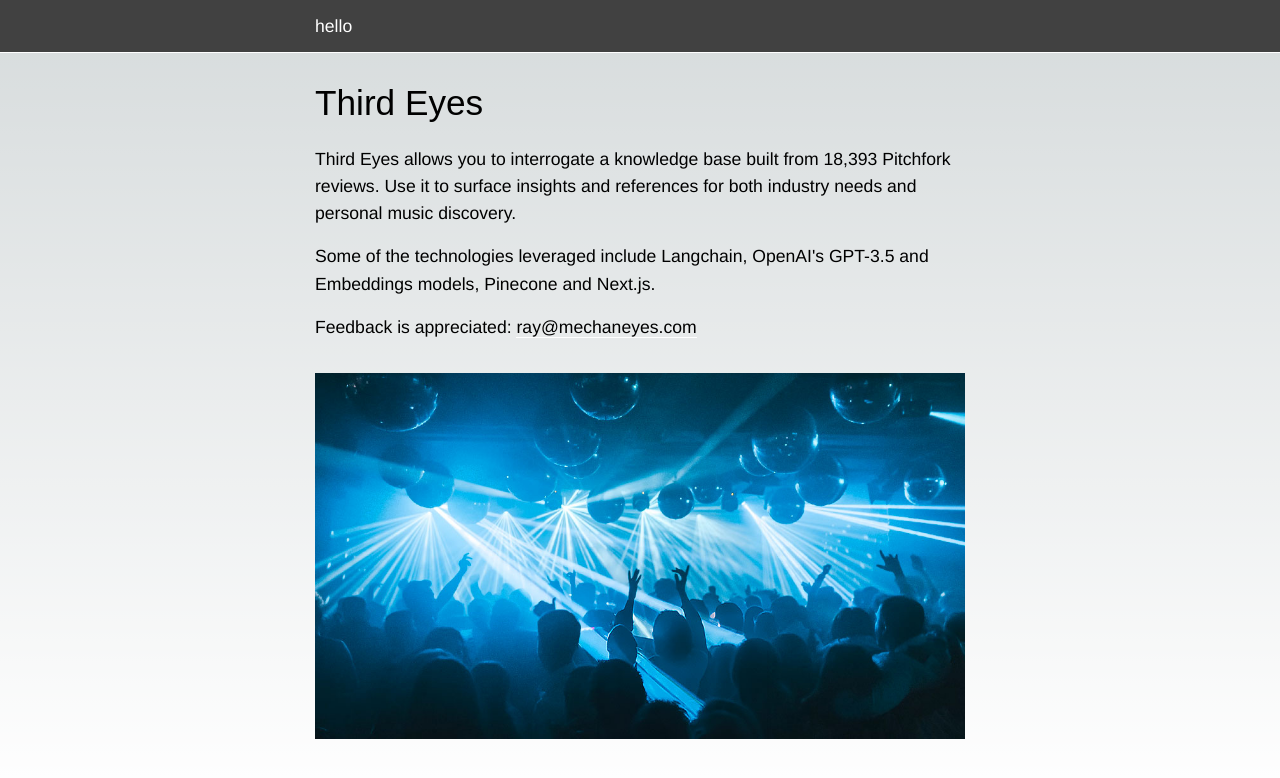
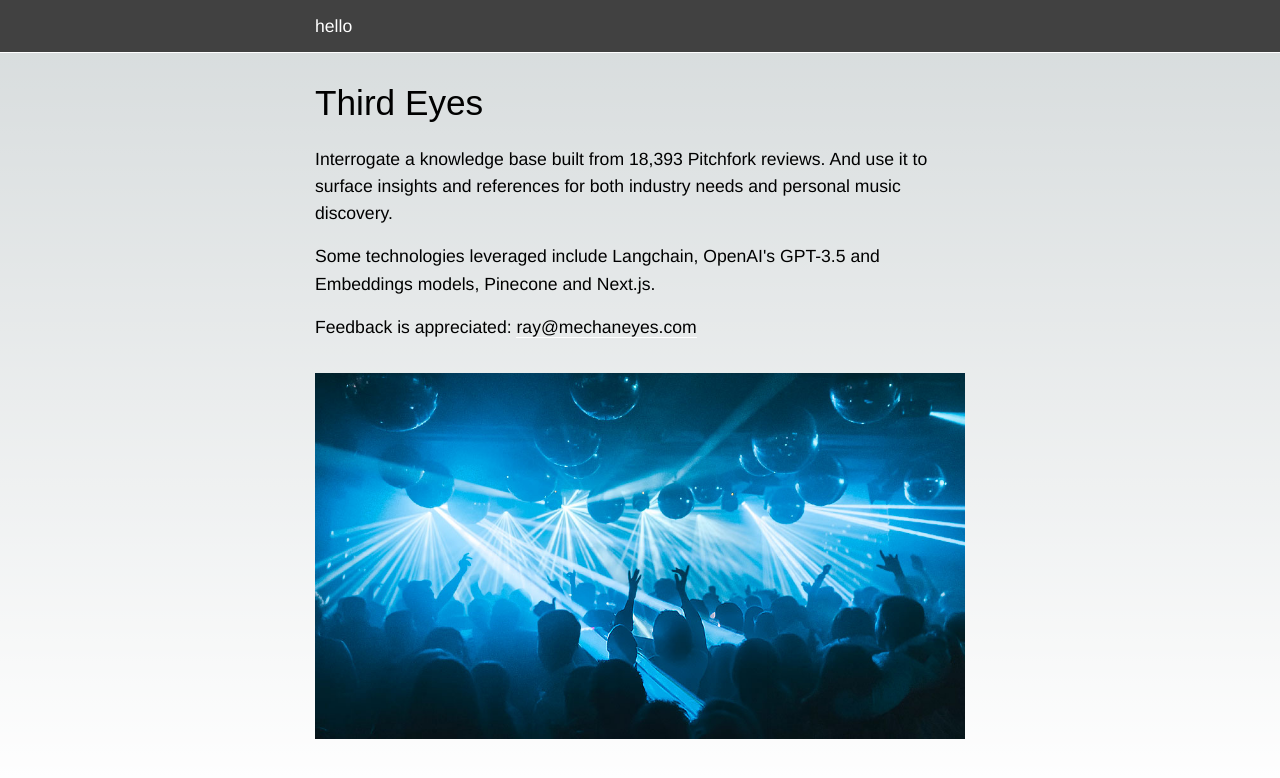
Before and after one commit to mechaneyes/aframe, a Next.js app: page / in a window 1280 px wide. Shown: the top 778 px of the page. Built offline with nearby package versions, Linux system fonts and the light colour scheme; a web font is replaced by a local one.

Commit message:
copy update

```diff
--- a/app/layout.tsx
+++ b/app/layout.tsx
@@ -4,6 +4,7 @@ import './globals.css'
 
 const inter = Inter({ subsets: ['latin'] })
 
+// https://nextjs.org/docs/app/api-reference/functions/generate-metadata
 export const metadata = {
   title: 'ThirdEyes',
   description: 'Interrogate Pitchfork Reviews via GPT-3.5',
@@ -13,11 +14,6 @@ export const metadata = {
     url: 'https://hearincolor.com',
     siteName: 'ThirdEyes',
     images: [
-      // {
-      //   url: 'https://nextjs.org/og.png',
-      //   width: 800,
-      //   height: 600,
-      // },
       {
         url: 'https://hearincolor.com/_next/image?url=%2Fthird-eyes-og.jpg&w=1200&q=75',
         width: 1200,
--- a/app/page.js
+++ b/app/page.js
@@ -225,13 +225,13 @@ export default function Home() {
       >
         <h1 className="introduction__title">Third Eyes</h1>
         <p className="introduction__description">
-          Third Eyes allows you to interrogate a knowledge base built from
-          18,393 Pitchfork reviews. Use it to surface insights and references
-          for both industry needs and personal music discovery.
+          Interrogate a knowledge base built from 18,393 Pitchfork reviews. And
+          use it to surface insights and references for both industry needs and
+          personal music discovery.
         </p>
         <p>
-          Some of the technologies leveraged include Langchain, OpenAI&apos;s
-          GPT-3.5 and Embeddings models, Pinecone and Next.js.
+          Some technologies leveraged include Langchain, OpenAI&apos;s GPT-3.5
+          and Embeddings models, Pinecone and Next.js.
         </p>
         <p className="introduction__feedback">
           Feedback is appreciated:{" "}
--- a/package.json
+++ b/package.json
@@ -4,8 +4,8 @@
   "private": true,
   "scripts": {
     "fastapi-dev": "pip3 install -r requirements.txt && python3 -m uvicorn api.index:app --reload",
-    "next-dev": "next dev",
-    "dev": "concurrently \"npm run next-dev\" \"npm run fastapi-dev\"",
+    "dev": "next dev",
+    "dev-old": "concurrently \"npm run next-dev\" \"npm run fastapi-dev\"",
     "build": "next build",
     "start-with-api": "concurrently \"next start\" \"pip3 install -r requirements.txt && python3 -m uvicorn api.index:app --reload\"",
     "start": "next start",
```
